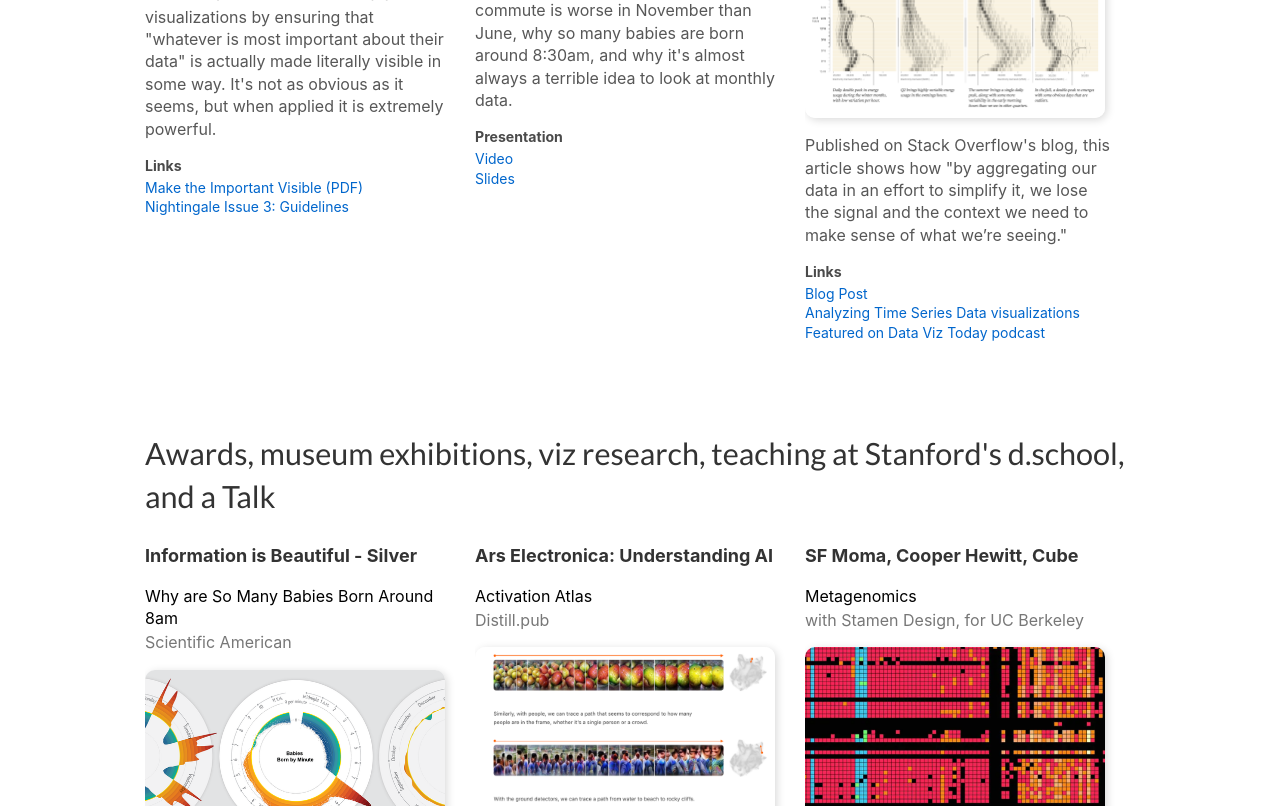
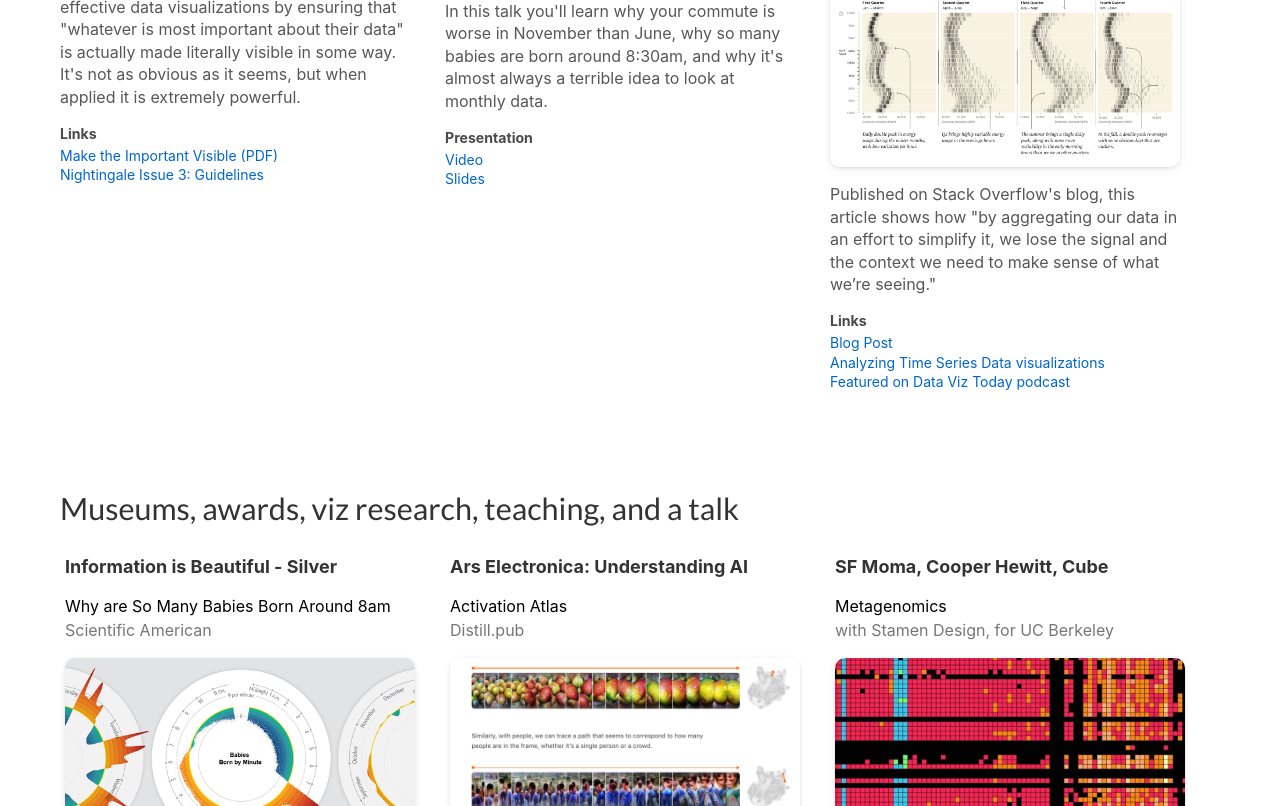
Before and after one commit to zanarmstrong/portfolio, a plain HTML site: page index.html in a window 1280 px wide. Shown: the part 1135-1941 px from the top of the page. Drawn offline with Linux system fonts and the light colour scheme.

Commit message:
updating spacing, flexbox, etc

```diff
--- a/index.html
+++ b/index.html
@@ -19,7 +19,7 @@
       color: #333;
       margin: 0;
       padding: 15px;
-      max-width: 1000px;
+      max-width: 1200px;
       margin: 0 auto;
     }
 
@@ -28,12 +28,14 @@
       height: auto;
       display: block;
       border-radius: 10px;
-      box-shadow: 2px 2px 8px rgba(0,0,0,0.15);
-      transition: transform 0.2s ease;
+      box-shadow: 0 3px 10px rgba(0,0,0,0.06), 0 1px 3px rgba(0,0,0,0.1);
+      transition: all 0.3s ease;
+      margin: 0 auto;
     }
 
     img:hover {
-      transform: scale(1.02);
+      transform: translateY(-4px);
+      box-shadow: 0 8px 20px rgba(0,0,0,0.12), 0 4px 8px rgba(0,0,0,0.06);
     }
 
     h1 {
@@ -47,8 +49,9 @@
       font-weight: 400;
       font-family: 'Lato', sans-serif;
       margin-top: 1.5em;
-      margin-bottom: 0.5em;
+      margin-bottom: 0.3em;
       clear: both;
+      width: 100%;
     }
 
     h4 {
@@ -85,6 +88,7 @@
 
     .intro-text p {
       margin-bottom: 18px;
+      width: 100%;
     }
 
     /* Gallery Layout */
@@ -92,16 +96,20 @@
       margin-top: 2em;
     }
 
+    /* Remove the clearing floats */
     .section {
       width: 100%;
       clear: both;
-      overflow: auto;
+      overflow: visible;
+      margin-bottom: 20px;
     }
 
     /* Entry Cards */
     .entry {
       margin-bottom: 25px;
-      overflow: hidden;
+      overflow: visible;
+      position: relative;
+      z-index: 1;
     }
 
     .entry .title {
@@ -156,18 +164,31 @@
 
     /* Tablet and Desktop */
     @media (min-width: 768px) {
+      .section {
+        display: flex;
+        flex-wrap: wrap;
+        margin-left: 5px;
+      }
+
+      .section > h2,
+      .section > p {
+        flex: 0 0 100%;
+        margin-right: 0;
+      }
+
       .entry {
-        float: left;
-        width: 310px;
-        margin-right: 20px;
+        flex: 0 0 360px;
+        margin-right: 25px;
+        padding: 5px;
+        margin-bottom: 25px;
       }
 
       .entry img {
-        max-width: 300px;
+        max-width: 350px;
       }
 
       body {
-        padding: 5px;
+        padding: 5px 10px;
       }
     }
 
@@ -182,10 +203,22 @@
       }
     }
 
-    /* Special style for speaking section */
-    .entry h4 + .learnmore p {
-      margin-bottom: 12px;
-      line-height: 1.2;
+    /* Special styling for the Talks section */
+    .section h4 + .learnmore {
+      flex: 0 0 100%;
+      margin-bottom: 30px;
+      clear: both;
+    }
+
+    .section h4 {
+      flex: 0 0 100%;
+      clear: both;
+    }
+
+    /* Section intro paragraphs */
+    .section > p:first-of-type {
+      margin-top: 0.1em;
+      margin-bottom: 1.2em;
     }
 
     /* Targeted style for the sci class */
@@ -257,7 +290,7 @@
       </div>
 
     <div class="section">
-      <h2>Awards, museum exhibitions, viz research, teaching at Stanford's d.school, and a Talk</h2>
+      <h2>Museums, awards, viz research, teaching, and a talk</h2>
 
       <div class="entry">
         <h4>Information is Beautiful - Silver</h4>
@@ -606,12 +639,13 @@
 
     </div>
 
-    <div  class="section">
+    <div class="section">
 
       <h2>Talks, Teaching, and more</h2>
 
+      <div class="talk-section" style="width: 100%; display: flex; flex-wrap: wrap;">
+        <div style="flex: 0 0 100%; margin-bottom: 30px;">
           <h4>Guest Speaker</h4>
-        <p class="author"></p>
           <div class="learnmore">
             <p class="sci">Invited speaker for Rice University's 2025 Visual Communication Symposium</p>
             <p class="sci">Keynote speaker for Google's global quantative user experience conference</p>
@@ -627,9 +661,10 @@
             <p class="sci">TechChange Technology for Data Visualization</p>
             <p class="sci">UC Davis SIAM Mathematics in Industry Speaker Series</p>
           </div>
+        </div>
 
+        <div style="flex: 0 0 100%; margin-bottom: 30px;">
           <h4>Teaching and Workshops</h4>
-        <p class="author"></p>
           <div class="learnmore">
             <p class="sci">Stanford's d.school: taught 10-week "Design of Data" course</p>
             <p class="sci">Pro bono consulting for ACLU</a>.</p>
@@ -638,26 +673,28 @@
             <p class="sci"><a href="https://docs.google.com/presentation/d/1-gdyFaeqoIs5O3z5SSK7_7lLxdBVUAr2BvYunuy5XcU/edit#slide=id.p">Drawing with Data</a> Workshop</p>
             <p class="sci">Bay Area D3 Meetups including <a href="https://www.youtube.com/watch?v=1PHVN6gW82o">"Math to D3"</a> talk.</p>
           </div>
+        </div>
 
+        <div style="flex: 0 0 100%; margin-bottom: 30px;">
           <h4>Interviews</h4>
-        <p class="author"></p>
           <div class="learnmore">
             <p class="sci">Stamen Practitioners Series: <a href="https://hi.stamen.com/stamen-exit-interview-zan-armstrong-d44d06e89d6d#.n1p30j1uy">A Conversation with Zan Armstrong</a></p>
             <p class="sci">Jon Schwabish's <a href="https://podcasts.google.com/feed/aHR0cHM6Ly9wb2xpY3l2aXouY29tL2ZlZWQvcG9kY2FzdC8/episode/aHR0cDovL3BvbGljeXZpei5jb20vP3A9Mjk1OA?sa=X&ved=0CAIQuIEEahcKEwio68CPqdbuAhUAAAAAHQAAAAAQAg">Policy Viz Podcast</a></p>
             <p class="sci">Scott Murray's <a href="https://alignedleft.com/work/d3-book-2e">Interactive Data Visualization for the Web</a></p>
             <p class="sci">Ian Johnson's: <a href="https://medium.com/@enjalot/how-do-you-learn-d3-js-ccffc151419b">How do you learn D3.js</a></p>
           </div>
+        </div>
 
+        <div style="flex: 0 0 100%; margin-bottom: 30px;">
           <h4>Writing</h4>
-        <p class="author"></p>
           <div class="learnmore">
             <p class="sci"><a href="https://hi.stamen.com/the-shapes-of-emotions-72c3851143e2#.az2xyp29x">The Shapes of Emotions</a></p>
             <p class="sci"><a href="https://medium.com/@zanarmstrong/why-choose-scrollytelling-steppers-155a59dd97fe">Why Choose? The Great Storyteller vs. Stepper Debate</a></p>
             <p class="sci"><a href="https://hi.stamen.com/exploring-the-amazon-with-code-and-data-5750afec6ef2#.6rm5lov7q">Story behind the Viz: Exploring the Amazon with Code and Data</a></p>
           </div>
-
         </div>
-
+      </div>
+    </div>
 
 
 
```
Lines whose indentation alone changed are shown as unchanged.
